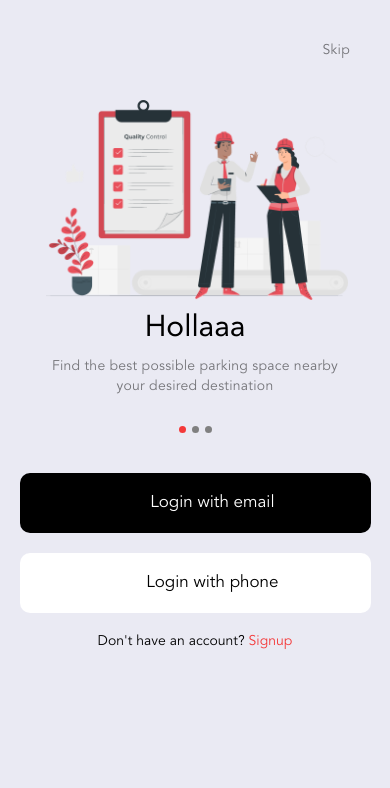
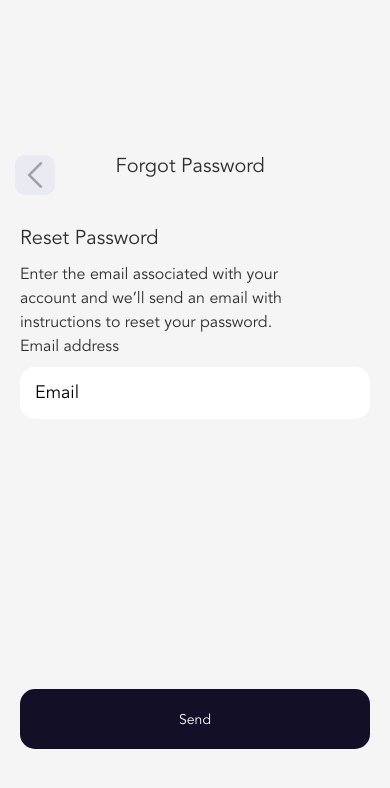
Before and after one commit to justinmihigo/Hoop-app, a React Native app: screen /ForgetPass in a window 390 px wide. Shown: the top 788 px of the page. Built offline with nearby package versions, Linux system fonts and the light colour scheme; some icons are missing.

Commit message:
Forget PassWord screen and screen of email to check reset password code

```diff
--- a/App.tsx
+++ b/App.tsx
@@ -6,6 +6,9 @@ import SignupSCreen from './screens/SignupSCreen';
 import WelcomeScreen from './screens/WelcomeScreen';
 import Provider from './context/Provider';
 import LoginByEmail from './screens/LogibByEmail';
+import ForgetPassword from './screens/ForgetPassword';
+import ConfirmForgetPassword from "./screens/ConfirmForgetPassword"
+
 
 const Stack = createNativeStackNavigator()
 
@@ -16,9 +19,12 @@ export default function App() {
       <Provider>
           <NavigationContainer>
             <Stack.Navigator screenOptions={{headerShown:false}}>
+
               <Stack.Screen name='/' component={WelcomeScreen}/>
+              <Stack.Screen name='comfirm-forger' component={ConfirmForgetPassword}/>
               <Stack.Screen name='login' component={LoginScreen}/>
               <Stack.Screen name='loginbyemail' component={LoginByEmail}/>
+              <Stack.Screen name='ForgetPass' component={ForgetPassword}/>
               <Stack.Screen name='signup' component={SignupSCreen}/>
               </Stack.Navigator>
         </NavigationContainer>
--- /dev/null
+++ b/screens/ConfirmForgetPassword.tsx
@@ -0,0 +1,120 @@
+
+import React from 'react'
+import { useFonts } from 'expo-font';
+import { useLayoutEffect } from 'react'
+import { View, Text, StyleSheet, SafeAreaView, ImageBackground, TextInput, TouchableOpacity,Image } from 'react-native'
+import Button from '../components/buttons';
+import { useNavigation,Link } from '@react-navigation/native';
+
+export default function ConfirmForgetPassword() {
+
+  const [fontLoaded] = useFonts({
+    'Avenir': require('../assets/avenir_ff/AvenirLTStd-Book.otf'),
+    'Avenirbold': require('../assets/avenir_ff/AvenirLTStd-Black.otf'),
+    'Avenirroman': require('../assets/avenir_ff/AvenirLTStd-Roman.otf'),
+})
+if (!fontLoaded) return null;
+
+  return (
+    <View style={styles.mainContainer}>
+      <View style={styles.Imagee}>
+      <Image source = {require("../assets/Layer 2.png")}/>
+      </View>
+      <View style={styles.checkEmail}>
+        <Text style ={styles.header}>Check your Email</Text>
+        <Text style={styles.text}>  We have sent a password</Text>
+       <Text style={styles.text}>recover instructions to your</Text>
+        <Text style={styles.text}>                email.</Text>
+      </View>
+      <TouchableOpacity style ={styles.buttonn}>
+        <Text style={styles.buttonText}>Open email app</Text>
+      </TouchableOpacity>
+      <Text style={styles.skiptext}>
+      Skip I’ll confirm later
+      </Text>
+      <View style={styles.onbottonText}>
+        <Text style={styles.bottonText}>
+        Didn’t receive the email? Check your spam
+        </Text>
+
+        <Text style={styles.bottonText}>        filter, or <Text style={{fontSize:14,color:"#F43939"}}>try another email address</Text>
+        </Text>
+      </View>
+
+
+    </View>
+  )
+}
+const styles = StyleSheet.create({
+  Imagee:{
+    height:183,
+    width:254,
+    marginTop:268
+    // backgroundColor:"#2D2D2D"
+
+
+  },
+  mainContainer:{
+    margin:50,
+    width:292,
+    height:292,
+    backgroundColor:"#EAEAF3",
+    justifyContent:"center",
+    alignContent:"center",
+    alignItems:"center",
+    borderRadius:150,
+    gap:30,
+    // marginBottom:-50
+
+
+  },
+  header:{
+    fontFamily:'Avenir',
+    fontSize:28
+  },
+  skiptext:{
+    fontSize:14,
+    fontFamily:"Avenir"
+
+  },
+  bottonText:{
+    fontSize:14,
+    fontFamily:'Avenir',
+
+  },
+
+  checkEmail:{
+    position:"relative",
+    top: 25
+
+  },
+  text:{
+    fontFamily:'Avenir',
+    fontSize:18,
+    padding:5
+  },
+  buttonn:{
+    backgroundColor:"#130F26",
+    borderRadius:15,
+    width:235,
+    height:60,
+    justifyContent:"center",
+    alignItems:"center",
+    position:"relative",
+    top:23
+
+  },
+  buttonText:{
+    color:"#FFFFFF",
+    fontFamily:"Avenir",
+    fontSize:20
+  },
+  onbottonText:{
+    marginBottom:-200,
+    position:"relative",
+    top:80
+  }
+
+
+
+})
--- /dev/null
+++ b/screens/ForgetPassword.tsx
@@ -0,0 +1,200 @@
+    import { View, Text, StyleSheet, SafeAreaView, ImageBackground, TextInput, TouchableOpacity,Image,KeyboardAvoidingView } from 'react-native'
+import React, { useLayoutEffect } from 'react'
+import { useNavigation,Link } from '@react-navigation/native';
+import { useFonts } from 'expo-font';
+
+export default function ForgetPassword() {
+
+    // const navigator = useNavigation()
+
+    useLayoutEffect(() => {
+
+        // navigator.setOptions({
+        //     headerShown: false
+        // })
+
+    },[])
+    const [fontLoaded] = useFonts({
+        'Avenir': require('../assets/avenir_ff/AvenirLTStd-Book.otf'),
+        'Avenirbold': require('../assets/avenir_ff/AvenirLTStd-Black.otf'),
+        'Avenirroman': require('../assets/avenir_ff/AvenirLTStd-Roman.otf'),
+    })
+    if (!fontLoaded) return null;
+
+  return (
+    <SafeAreaView style={styles.parent}>
+
+
+
+
+        <View style={styles.content}>
+            <View style={styles.returnNavi}>
+                <Link to='/loginbyemail'><Image  style={{height:24,width:24,backgroundColor:"#EAEAF3",padding:20,borderRadius:10}}source={require("../assets/Arrow - Left 2.png")}/></Link>
+                <Text style={styles.innerr}>Forgot Password</Text>
+            </View>
+
+            <View style={{gap:5,justifyContent:"center", marginTop:-230}}>
+            <Text style={styles.reset}>Reset Password</Text>
+
+                <Text style={styles.innerrText}>Enter the email associated with your </Text>
+                <Text style={styles.innerrText}>account and we’ll
+                     send an email with </Text>
+                     <Text style={styles.innerrText}>instructions
+                      to reset your password.</Text>
+
+
+             <View style={styles.container}>
+                    <Text style={styles.innerrTextt}>Email address</Text>
+
+                    <TextInput placeholder='Email' style={styles.input}>
+
+                    </TextInput>
+              </View>
+            </View>
+
+
+              <View style={styles.actions}>
+
+                  <TouchableOpacity style={styles.btn}>
+                      <Link to="/comfirm-forger"><Text style={styles.inner}>Send</Text></Link>
+                  </TouchableOpacity>
+
+              </View>
+
+          </View>
+    </SafeAreaView>
+  )
+}
+
+
+const styles = StyleSheet.create({
+    parent: {
+        flex: 1,
+        backgroundColor: '#130F26',
+        alignItems: 'center',
+        flexDirection:"column"
+    },
+
+    header: {
+        flex: 1,
+        // backgroundColor: 'red',
+        alignItems: 'center',
+        justifyContent: "flex-start",
+        flexDirection: "row",
+        width: "100%",
+        // padding: 20,
+
+
+    },
+
+    headerText: {
+        fontSize: 22,
+        fontFamily:'Avenirroman',
+        fontWeight:"bold",
+        color: "#2D2D2D",
+        marginLeft:-70
+        // gap:20
+        // fontFamily:"Avenir"
+
+    },
+    content: {
+        flex: 2,
+        backgroundColor: '#F5F5F5',
+        // alignItems: 'center',
+        justifyContent: 'space-around',
+        flexDirection: "column",
+        // marginTop:-130,
+
+        width: "100%",
+        // borderTopRightRadius: 38,
+        // borderTopLeftRadius: 38,
+        padding:20,
+
+    },
+
+    container: {
+        width: "100%",
+        gap:10,
+
+    },
+    input: {
+        width: "100%",
+        padding: 15,
+        borderRadius: 15,
+        backgroundColor: "white",
+        fontFamily:'Avenir',
+        fontSize:18
+
+    },
+    returnNavi:{
+        display:"flex",
+        flexDirection:"row",
+        justifyContent:"space-around",
+        // gap:8,
+        marginLeft:-60,
+
+
+
+    },
+
+    btn: {
+        backgroundColor: "#130F26",
+        width: "100%",
+        justifyContent: "center",
+        alignItems: "center",
+        padding: 13,
+        borderRadius:15,
+        height:60,
+        marginBottom:-60,
+
+    },
+
+    inner: {
+        color: "white",
+        fontFamily:'Avenir',
+    } ,
+    innerr: {
+        color: "#2D2D2D",
+        fontFamily:'Avenir',
+        fontSize:20,
+        position:"relative",
+        left:-50,
+
+    } ,
+
+    reset: {
+        color: "#2D2D2D",
+        fontFamily:'Avenir',
+        fontSize:20,
+        position:"relative",
+        bottom:10
+    } ,
+
+    innerrText: {
+        color: "#2D2D2D",
+        fontFamily:'Avenir',
+        fontSize:16
+    },
+    innerrTextt:{
+        color: "#2D2D2D",
+        fontFamily:'Avenir',
+        fontSize:16,
+
+
+
+    },
+
+    actions: {
+        width:"100%"
+    },
+
+    acts: {
+        textAlign: "center",
+        marginTop: 20,
+        color: "#2D2D2D80",
+        fontFamily: 'Avenir'
+    }
+
+
+
+})
--- a/screens/LogibByEmail.tsx
+++ b/screens/LogibByEmail.tsx
@@ -1,6 +1,6 @@
-import { View, Text, StyleSheet, SafeAreaView, ImageBackground, TextInput, TouchableOpacity } from 'react-native'
+import { View, Text, StyleSheet, SafeAreaView, ImageBackground, TextInput, TouchableOpacity,Pressable } from 'react-native'
 import React, { useLayoutEffect, useRef, useState } from 'react'
-import { useNavigation } from '@react-navigation/native';
+import { useNavigation,Link } from '@react-navigation/native';
 import { useFonts } from 'expo-font';
 
 export default function LoginByEmail() {
@@ -41,7 +41,7 @@ export default function LoginByEmail() {
 
                   </TextInput>
                   <TextInput placeholder='Password' style={styles.input}></TextInput>
-                  <Text style={styles.forgot}>Forgot password ? <Text style={{ color: "red", fontFamily:"Avenir",}}>Retrieve</Text></Text>
+                  <Text style={styles.forgot}><Link to={"/ForgetPass"}><Text>Forgot password ?</Text></Link> <Text style={{ color: "red", fontFamily:"Avenir",}}>Retrieve</Text></Text>
 
               </View>
               <View>
--- a/screens/LoginScreen.tsx
+++ b/screens/LoginScreen.tsx
@@ -1,6 +1,6 @@
 import { View, Text, StyleSheet, SafeAreaView, ImageBackground, TextInput, TouchableOpacity } from 'react-native'
 import React, { useLayoutEffect, useRef, useState } from 'react'
-import { useNavigation } from '@react-navigation/native';
+import { useNavigation,Link } from '@react-navigation/native';
 import { Picker } from '@react-native-picker/picker';
 import { useFonts } from 'expo-font';
 export default function LoginSCreen() {
@@ -75,7 +75,7 @@ export default function LoginSCreen() {
 
 
                   <TextInput placeholder='Phone number' style={styles.input}></TextInput>
-                  <Text style={styles.forgot}>Forgot password ? <Text style={{ color: "red"}}>Retrieve</Text></Text>
+                  <Text style={styles.forgot}> <Link to={"/ForgetPass"}><Text>Forgot password ? </Text></Link><Text style={{ color: "red"}}>Retrieve</Text></Text>
 
               </View>
               <View>
@@ -84,7 +84,7 @@ export default function LoginSCreen() {
               <View style={styles.actions}>
 
                   <TouchableOpacity style={styles.btn}>
-                      <Text style={styles.inner}>Login</Text>
+                      <Link to={"/comfirm-forger"}><Text style={styles.inner}>Login</Text></Link>
                   </TouchableOpacity>
 
                   <Text style={styles.acts}>Don't have account ? <Text style={{color:"red"}} onPress={()=>navigator.navigate("signup" as never)}>Sign up</Text></Text>
--- a/screens/WelcomeScreen.tsx
+++ b/screens/WelcomeScreen.tsx
@@ -5,7 +5,6 @@ import ButtonWhite from "../components/buttonwhite";
 import { useFonts } from "expo-font";
 import { useNavigation } from "@react-navigation/native"
 import { NativeScreen } from "react-native-screens";
-// import { Image } from "expo-image";
 interface Item {
     id: string;
     image: ImageSourcePropType;
```
Also changed, not shown: assets/Arrow - Left 2.png (added), assets/Layer 2.png (added). Lines whose indentation alone changed are shown as unchanged.
